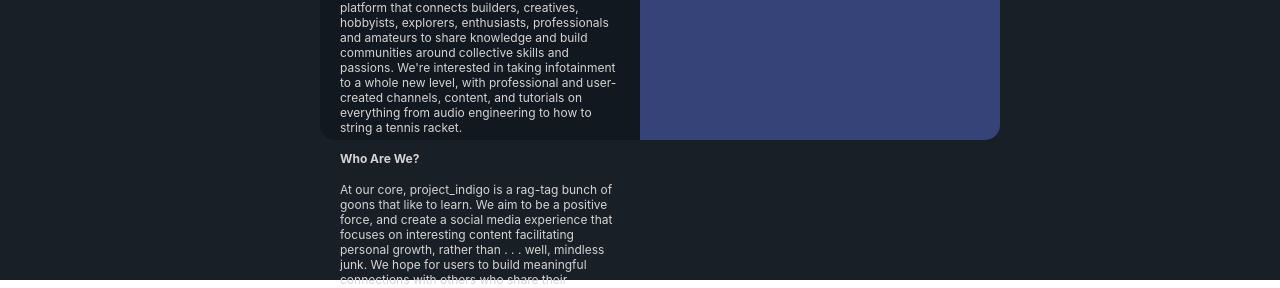
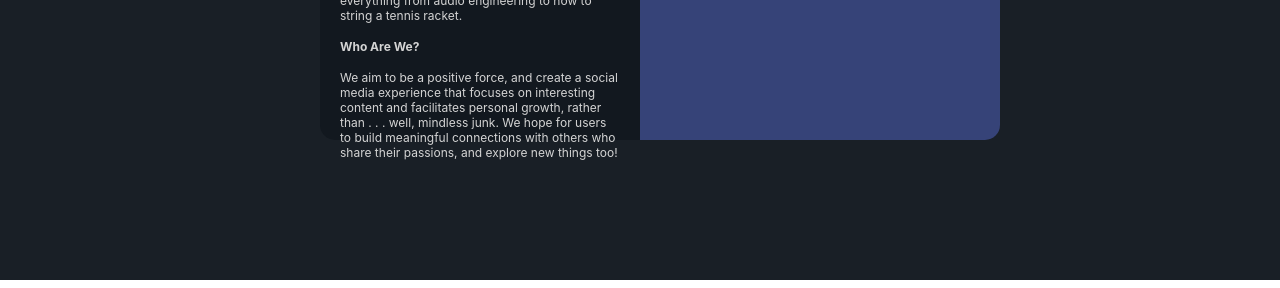
Before and after one commit to marveldylan/indigo-front-end, a React (Create React App) app: page / in a window 1280 px wide. Shown: the part 520-808 px from the top of the page. Built offline with nearby package versions, Linux system fonts and the light colour scheme.

Commit message:
Made corrections to message board fixing overflow

```diff
--- a/src/App.css
+++ b/src/App.css
@@ -59,7 +59,7 @@
     display: block;
     margin: 0 auto;
     width: 60%;
-    height: 60%;
+    height: 40%;
     object-fit: cover;
 }
 
--- a/src/components/ItemMap.jsx
+++ b/src/components/ItemMap.jsx
@@ -21,7 +21,7 @@ const ItemMap = ({ items, basePath }) => {
                         <div className="Item-card" key={item._id} onClick={()=> handleClick(item._id)}>
                             <img className="Item-image" src={item.cover_image} />
                             <div className="Item-name-container">
-                            <h5 className="Item-name">{item.name}</h5>
+                                <h5 className="Item-name">{item.name}</h5>
                             </div>
                         </div>
                     ))
--- a/src/components/MessageBoard.jsx
+++ b/src/components/MessageBoard.jsx
@@ -7,7 +7,7 @@ const MessageBoard = () => {
             <h3>Here. We. Go.</h3>
             <p>project_indigo is a new kind of social media platform that connects builders, creatives, hobbyists, explorers, enthusiasts, professionals and amateurs to share knowledge and build communities around collective skills and passions. We're interested in taking infotainment to a whole new level, with professional and user-created channels, content, and tutorials on everything from audio engineering to how to string a tennis racket.</p>
             <h4>Who Are We?</h4>
-            <p>At our core, project_indigo is a rag-tag bunch of goons that like to learn. We aim to be a positive force, and create a social media experience that focuses on interesting content facilitating personal growth, rather than . . . well, mindless junk. We hope for users to build meaningful connections with others who share their passions, and explore new things too!</p>
+            <p>We aim to be a positive force, and create a social media experience that focuses on interesting content and facilitates personal growth, rather than . . . well, mindless junk. We hope for users to build meaningful connections with others who share their passions, and explore new things too!</p>
         </div>
     )
 }
```
